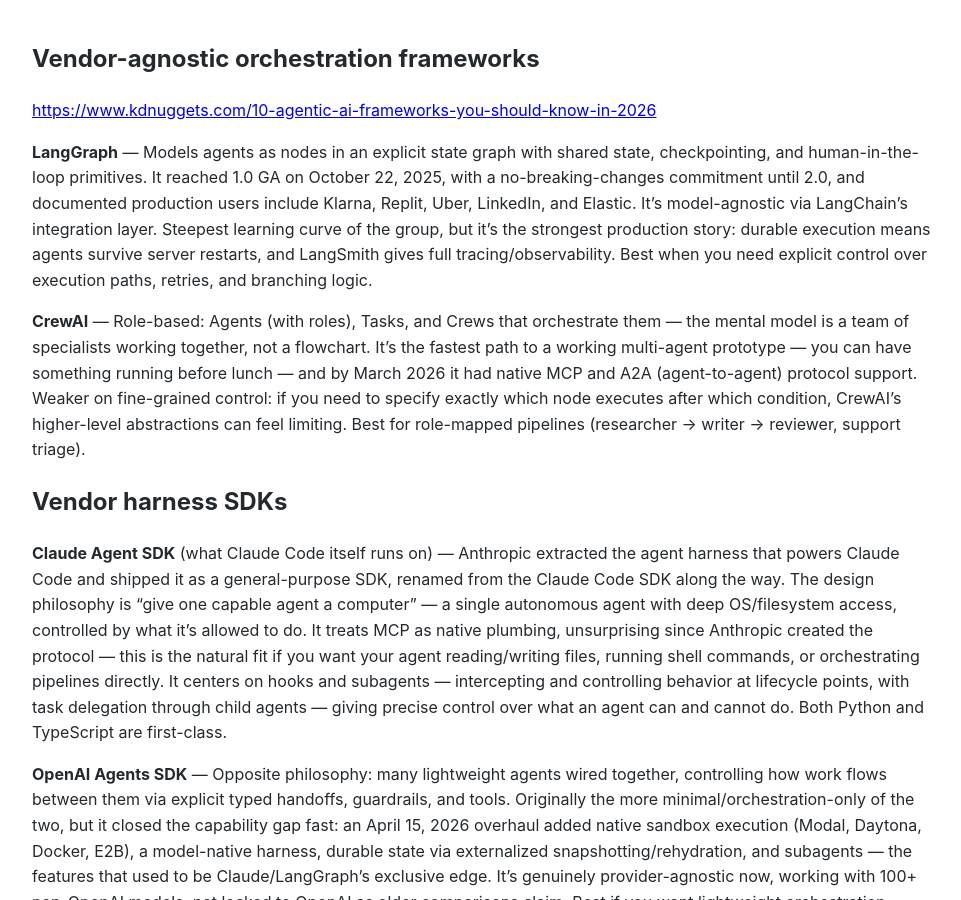
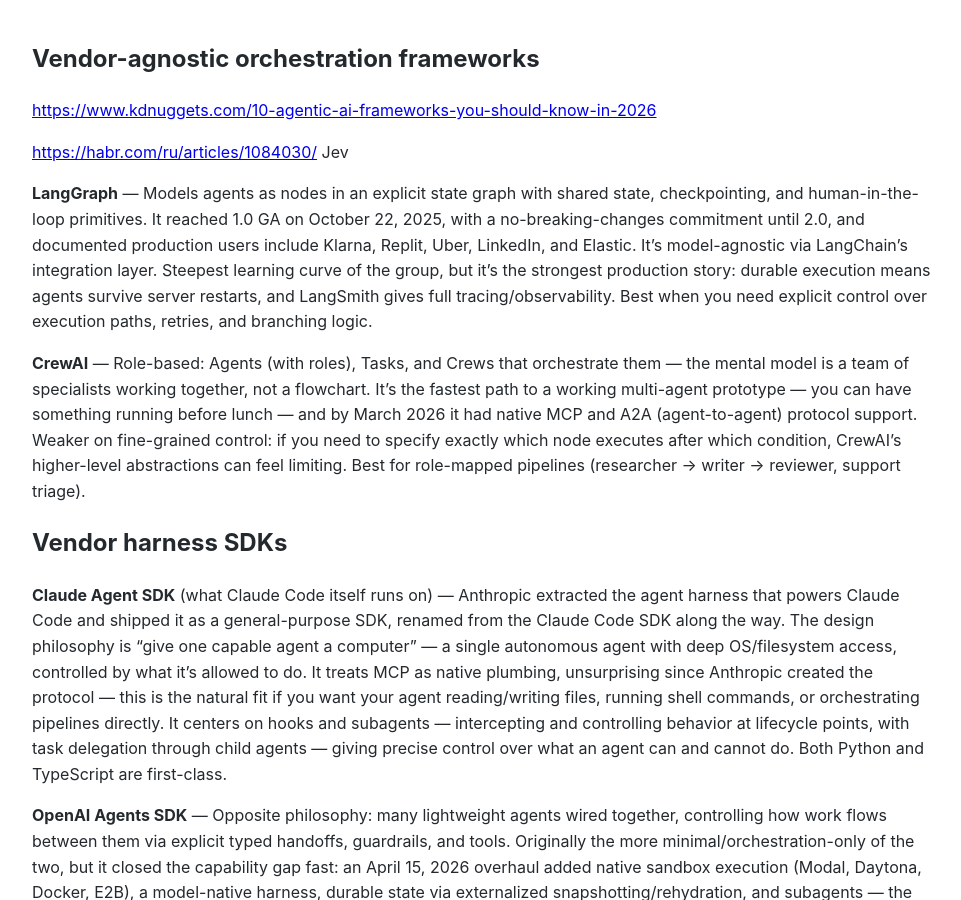
Before and after one commit to Michael-Lubinsky/michael-lubinsky.github.com, a Jekyll site: the page built from ml/harness.md, in a window 1280 px wide and 900 px high. Shown: the whole window, without its empty margins (158-1119 px from the left). Built offline with Jekyll 4.4.1, drawn with Linux system fonts in a browser that asks for light colours; our own code applies the rules of GitHub Pages for plain Markdown files.

Commit message:
Update harness.md

```diff
--- a/ml/harness.md
+++ b/ml/harness.md
@@ -3,6 +3,8 @@
 ## Vendor-agnostic orchestration frameworks
 
 <https://www.kdnuggets.com/10-agentic-ai-frameworks-you-should-know-in-2026>
+
+<https://habr.com/ru/articles/1084030/> Jev
 
 **LangGraph** — Models agents as nodes in an explicit state graph with shared state, checkpointing, and human-in-the-loop primitives. It reached 1.0 GA on October 22, 2025, with a no-breaking-changes commitment until 2.0, and documented production users include Klarna, Replit, Uber, LinkedIn, and Elastic. It's model-agnostic via LangChain's integration layer. Steepest learning curve of the group, but it's the strongest production story: durable execution means agents survive server restarts, and LangSmith gives full tracing/observability. Best when you need explicit control over execution paths, retries, and branching logic.
 
```
